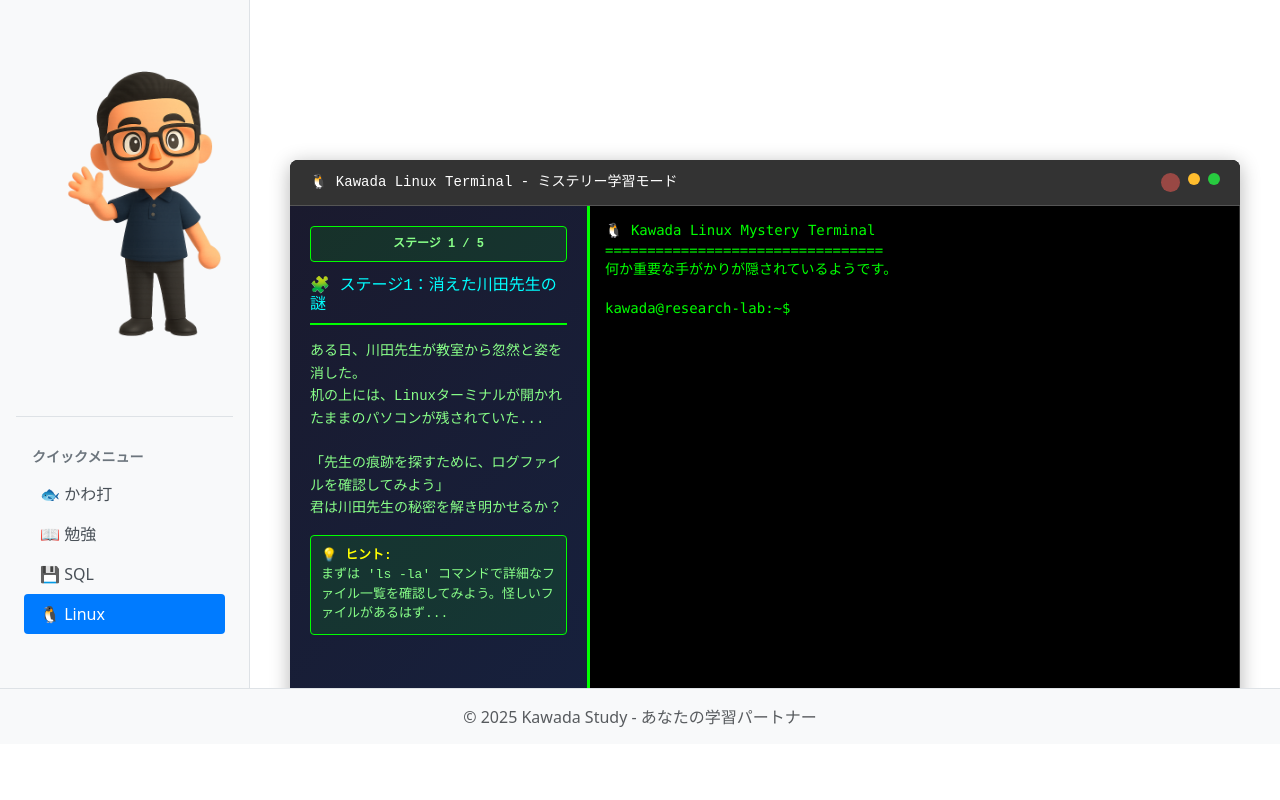
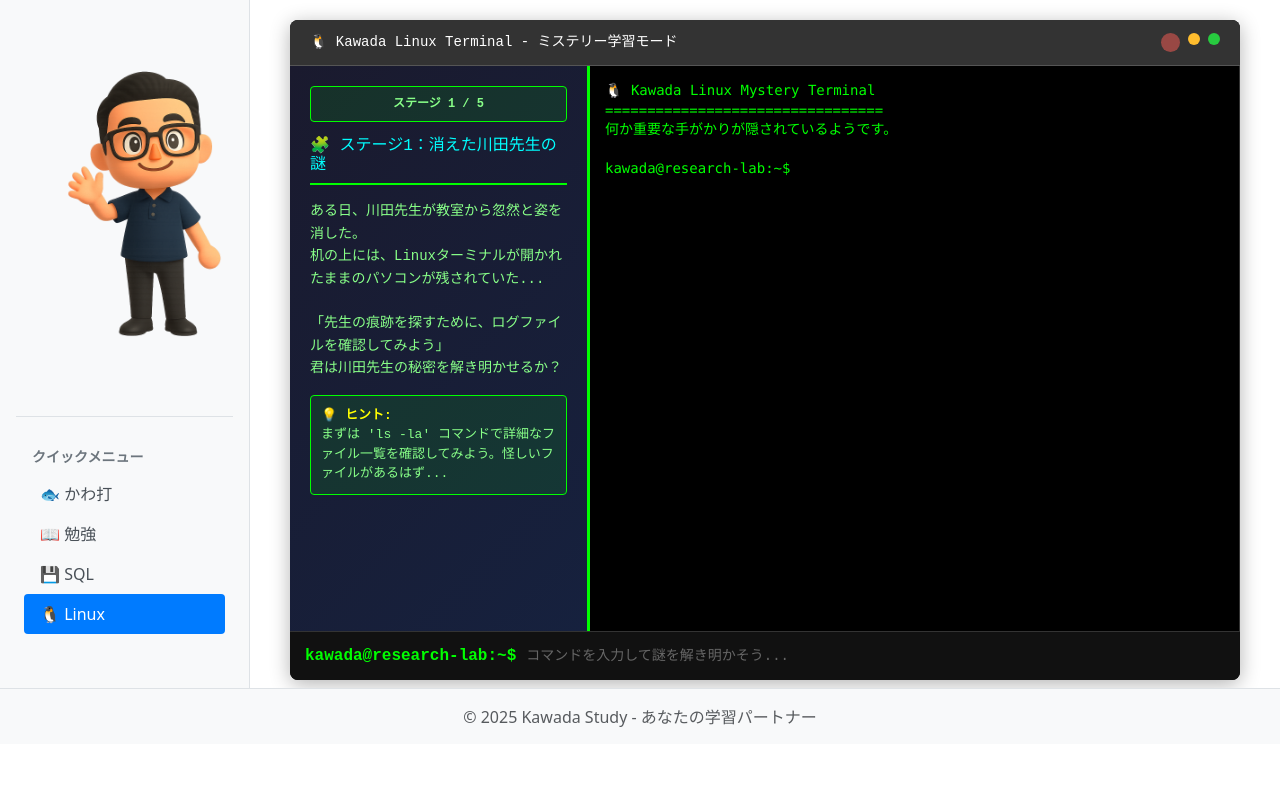
Before and after one commit to itsme03up/kawastudy, a Django app: page /linux/ in a window 1280 px wide. Shown: the part 56-856 px from the top of the page. Run offline with Django 4.2, Linux system fonts and the light colour scheme.

Commit message:
fix: Reduce top padding of container-fluid for improved layout

```diff
--- a/apps/linuxfun/templates/linuxfun/linux_command_line.html
+++ b/apps/linuxfun/templates/linuxfun/linux_command_line.html
@@ -175,7 +175,7 @@
 
 .container-fluid {
     padding: 20px;
-    padding-top: 80px; /* ナビバー分のスペースを確保 */
+    padding-top: 10px; /* ナビバー分のスペースを確保 */
     height: 100vh;
     box-sizing: border-box;
 }
```
